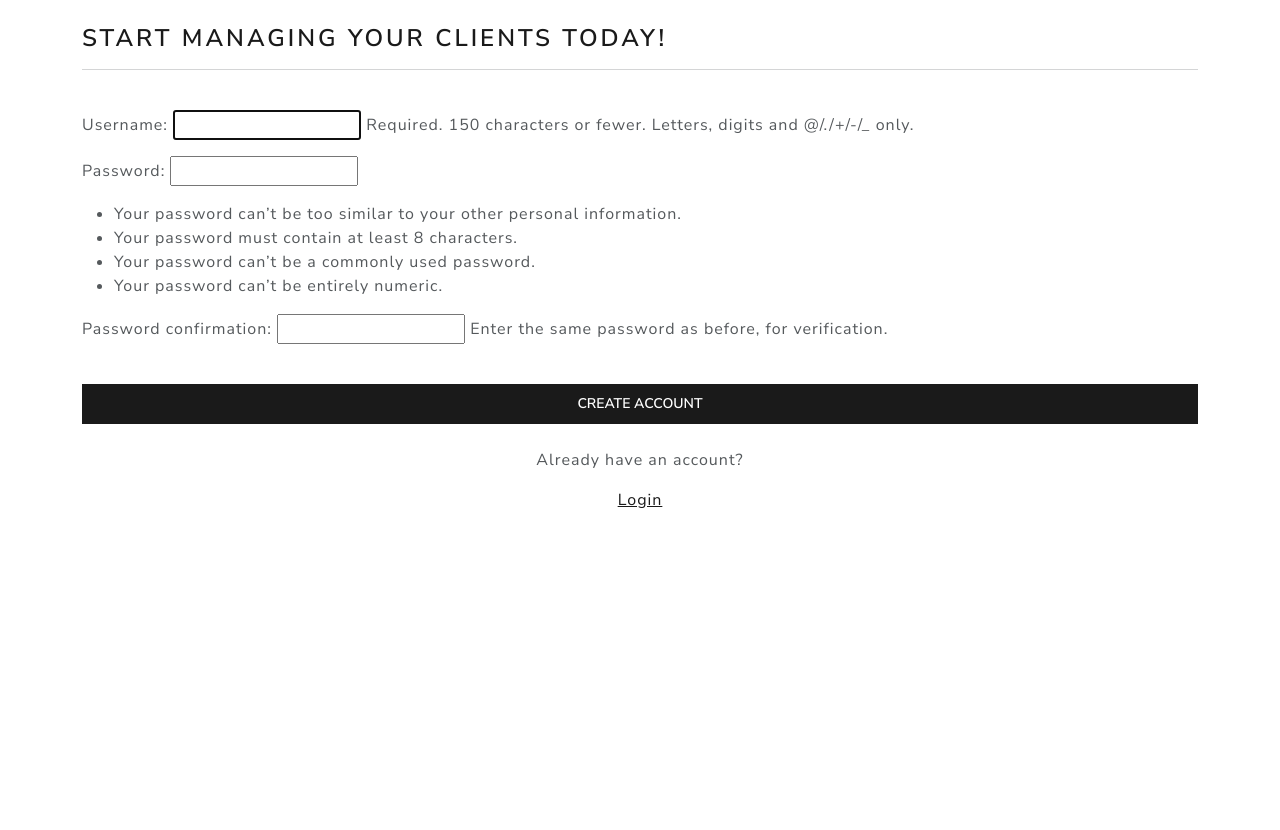
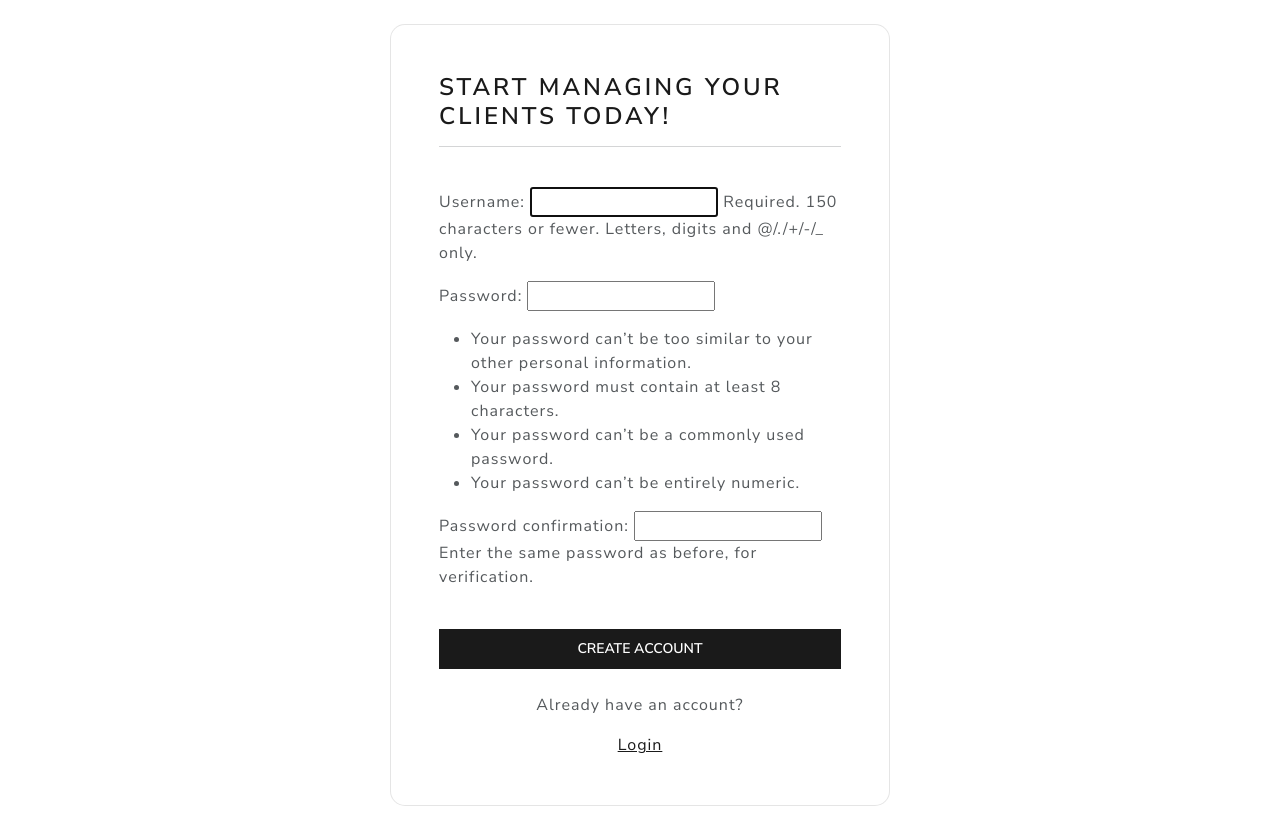
Before and after one commit to RamonvCS/CRUD-CRM-application-with-Django, a Django app: page /register in a window 1280 px wide. Shown: the part 92-922 px from the top of the page. Before the commit the page ends 600 px from the top, so only its background shows below. Run offline with Django 5.2, Linux system fonts and the light colour scheme.

Commit message:
style change to styles.css on base.html

```diff
--- /dev/null
+++ b/crm/static/css/styles.css
@@ -0,0 +1,8 @@
+.form-layout {
+
+    border-radius: 15px;
+    width: 500px;
+
+
+
+}
--- a/webapp/templates/webapp/base.html
+++ b/webapp/templates/webapp/base.html
@@ -6,7 +6,7 @@
         <meta charset="utf-8">
         <title>Project X</title>
         <link rel="stylesheet" type="text/css" href="https://bootswatch.com/5/lux/bootstrap.min.css">
-        <link rel="stylesheet" type="text/css" href="{% static 'css/style.css' %}">
+        <link rel="stylesheet" type="text/css" href="{% static 'css/styles.css' %}">
     </head>
     <body>
 
--- a/webapp/templates/webapp/register.html
+++ b/webapp/templates/webapp/register.html
@@ -4,7 +4,7 @@
 
 <body>
 
-    <div ckass="container bg-light shadow-md p-5">
+    <div class="container bg-light shadow-md p-5 form-layout">
 
         <h3> Start managing your clients today! </h5>
 
```
